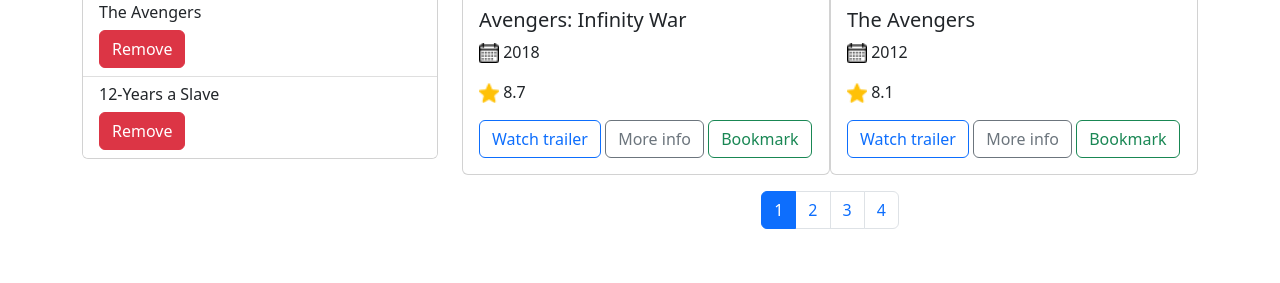
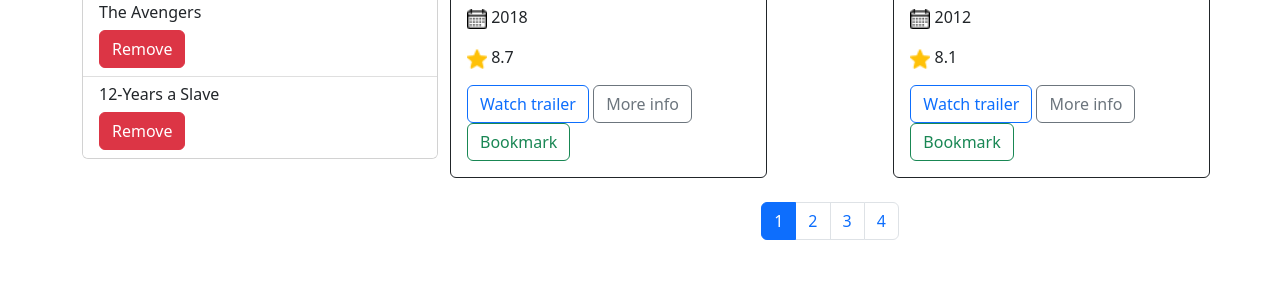
Before and after one commit to abutolib/3-oy-2-homework, a plain HTML site: page index.html in a window 1280 px wide. Shown: the part 517-800 px from the top of the page. Drawn offline with Linux system fonts and the light colour scheme.

Commit message:
Correct cards width

```diff
--- a/index.html
+++ b/index.html
@@ -15,7 +15,7 @@
     <h1 class="text-center mt-5 mb-5">Movies catalog</h1>
 
     <div class="row">
-      <div class="col-4">
+      <div class=" col-md-12 col-lg-4 col-xl-4">
         <div class="mb-3">
           <form action="https://echo.htmlacademy.ru" method="post" autocomplete="off" />
           <div class="input-group flex-nowrap mb-2">
@@ -66,11 +66,11 @@
           </div>
         </div>
       </div>
-      <div class="col-8">
+      <div class=" col-md-12 col-lg-8 col-xl-8">
         <p class="fs-5">Search result : 39</p>
         <div class="alert alert-info" role="alert">Use the form on the left to search for a movie </div>
-        <div class="d-flex justify-content-between">
-          <div class="card" style="width: 25rem;">
+        <div class="row justify-content-between">
+          <div class="card col-sm-12 col-md-12 col-lg-5 border border-dark  mb-2 p-0 " >
             <div id="carouselExampleIndicators" class="carousel slide" data-bs-ride="true">
               <div class="carousel-indicators">
                 <button type="button" data-bs-target="#carouselExampleIndicators" data-bs-slide-to="0" class="active"
@@ -135,10 +135,10 @@
               </div>
             </div>
           </div>
-          <div class="card" style="width: 25rem;">
-            <div id="carouselExampleControls" class="carousel slide" data-bs-ride="carousel">
+          <div class="card col-sm-12 col-md-12 col-lg-5 border border-dark mb-2 p-0" >
+            <div id="carouselExampleControls" class="carousel slide " data-bs-ride="carousel">
               <div class="carousel-inner">
-                <div class="carousel-item active">
+                <div class="carousel-item active ">
                   <img src="images/iron.jpg" class="d-block w-100" alt="...">
                 </div>
                 <div class="carousel-item">
```
